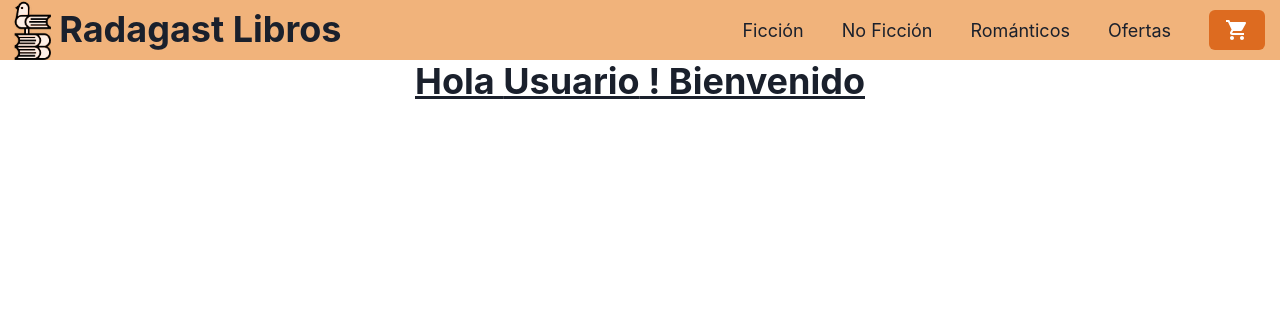
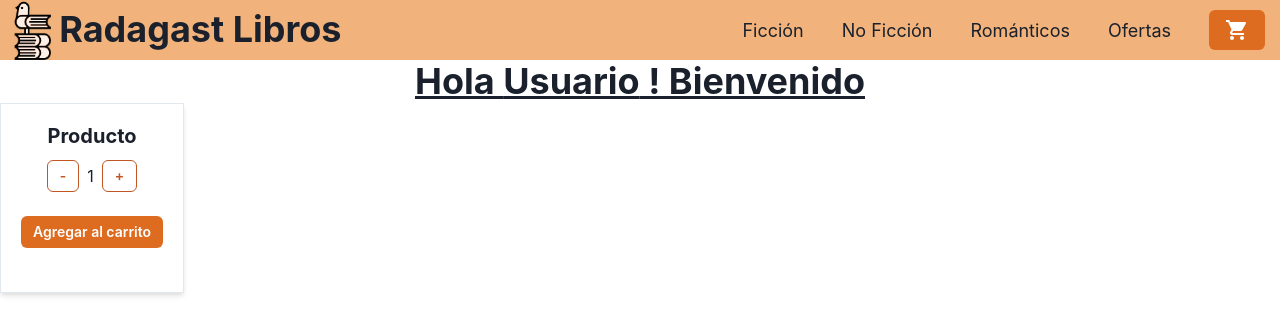
Before and after one commit to NirvanaRivera/Ecommerce_Libros_React, a React (Create React App) app: page / in a window 1280 px wide. Shown: the top 334 px of the page. Built offline with nearby package versions, Linux system fonts and the light colour scheme.

Commit message:
crear card del producto con contador

```diff
--- /dev/null
+++ b/src/components/ItemCount/index.jsx
@@ -0,0 +1,33 @@
+import { useState } from 'react';
+import { HStack, Button, Text, Stack, Box, Heading, Center } from '@chakra-ui/react';
+
+const ItemCount = ({ initial, stock, onAdd }) => {
+
+    const [count, setCount] = useState(1)
+
+    const increase = () => count < stock && setCount(count + 1);
+    const decrease = () => count > initial && setCount(count - 1);
+
+    return (
+        <HStack>
+            <Stack spacing={8} direction='row'>
+                <Box p={5} shadow='md' borderWidth='1px'>
+                    <Heading fontSize='xl' pb={3} textAlign='center'>Producto</Heading>
+                    <Center>
+                        <HStack>
+                            <Button variant='outline' colorScheme='orange' size='sm' onClick={decrease}>-</Button>
+                            <Text>{count}</Text>
+                            <Button variant='outline' colorScheme='orange' size='sm' onClick={increase}>+</Button>
+                        </HStack>
+                    </Center>
+                    <Box py={6}>
+                        <Button colorScheme='orange' size='sm'>Agregar al carrito</Button>
+                    </Box>
+                </Box>
+            </Stack>
+
+        </HStack>
+    );
+};
+
+export default ItemCount;
--- a/src/components/ItemListContainer/index.jsx
+++ b/src/components/ItemListContainer/index.jsx
@@ -1,11 +1,16 @@
 import React from 'react';
 import { Center, Heading } from '@chakra-ui/react';
+import ItemCount from '../ItemCount';
 
 const ItemListContainer = ({greeting}) => {
     return (
-        <Heading>
-            <Center as='ins'>Hola {greeting} ! Bienvenido</Center>
-        </Heading>
+        <>
+            <Heading>
+                <Center as='ins'>Hola {greeting} ! Bienvenido</Center>
+            </Heading>
+            <ItemCount initial={1} stock={7} onAdd={() => {}}/>
+        </>
+
     );
 };
 
```
